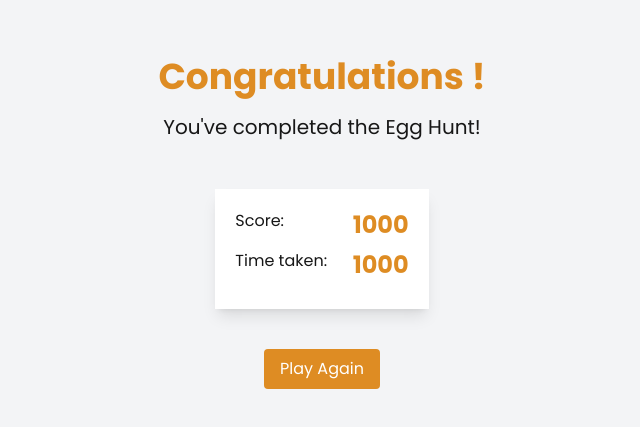
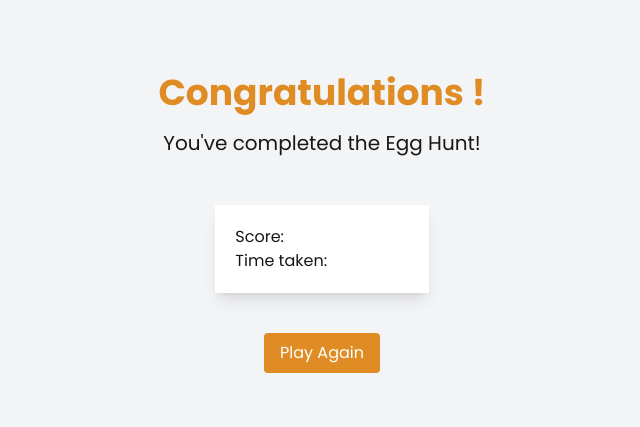
Before and after one commit to aaronted009/egg-hunt, a Next.js app: page /score in a window 1280 px wide. Shown: the part 177-604 px from the top of the page, without its empty margins (318-958 px from the left). Built offline with nearby package versions, Linux system fonts and the light colour scheme.

Commit message:
fix: remove hardcoded values from score and time display

```diff
--- a/app/score/page.tsx
+++ b/app/score/page.tsx
@@ -12,8 +12,8 @@ export default function Score() {
             <h1 className="text-4xl font-bold mb-4 text-(--accent-color)">Congratulations !</h1>
             <p className="text-xl mb-2">You've completed the Egg Hunt!</p>
             <div className="w-1/6 rounded-[15] bg-white flex flex-col p-5 shadow-lg my-10">
-                <div className="flex flex-row justify-between"><span> Score:</span> <span className="text-2xl font-bold mb-2 text-(--accent-color)">1000{score}</span></div>
-                <div className="flex flex-row justify-between"><span>Time taken:</span> <span className="text-2xl font-bold mb-2 text-(--accent-color)">1000{timeTaken}</span></div>
+                <div className="flex flex-row justify-between"><span> Score:</span> <span className="text-2xl font-bold mb-2 text-(--accent-color)">{score}</span></div>
+                <div className="flex flex-row justify-between"><span>Time taken:</span> <span className="text-2xl font-bold mb-2 text-(--accent-color)">{timeTaken}</span></div>
             </div>
             <Link href="/game" className="px-4 py-2 bg-(--accent-color) text-white rounded">
                 Play Again
```
